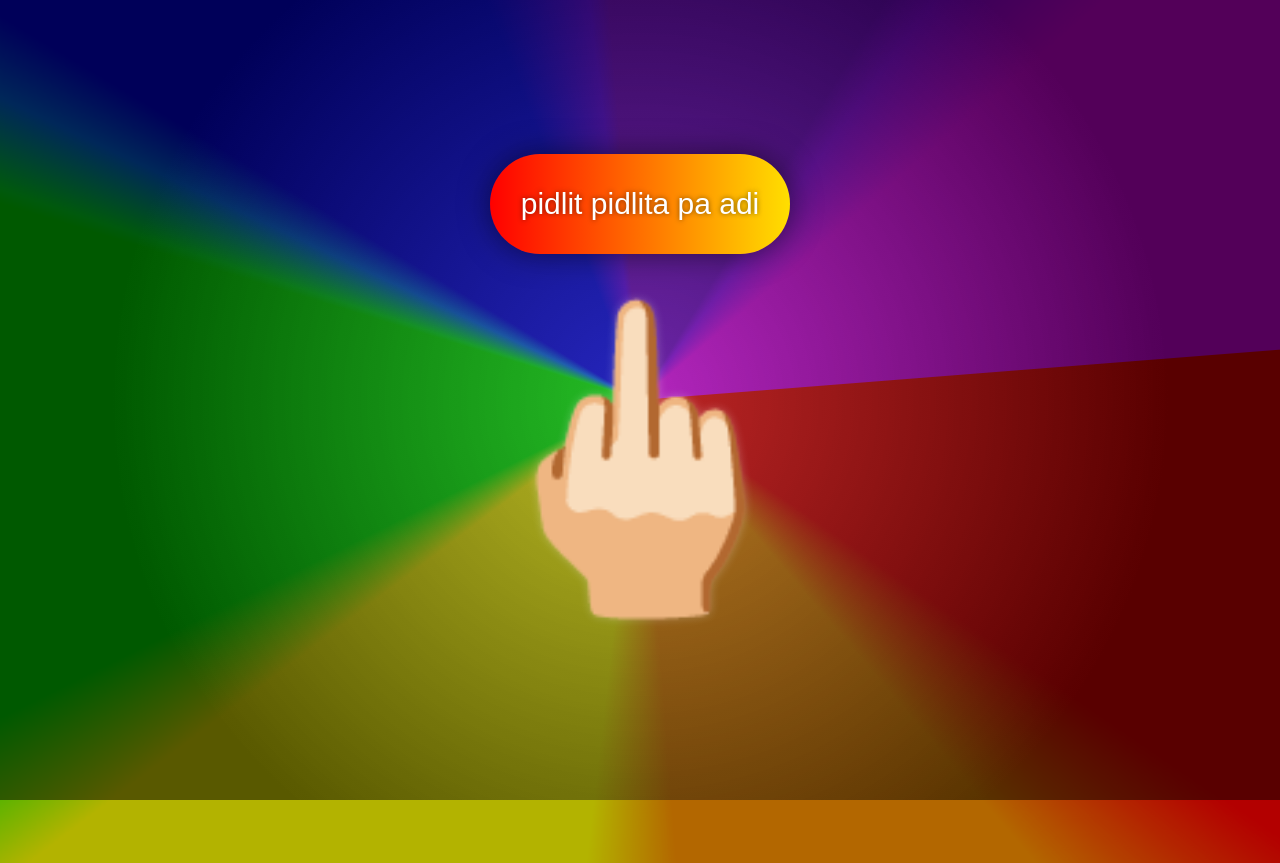
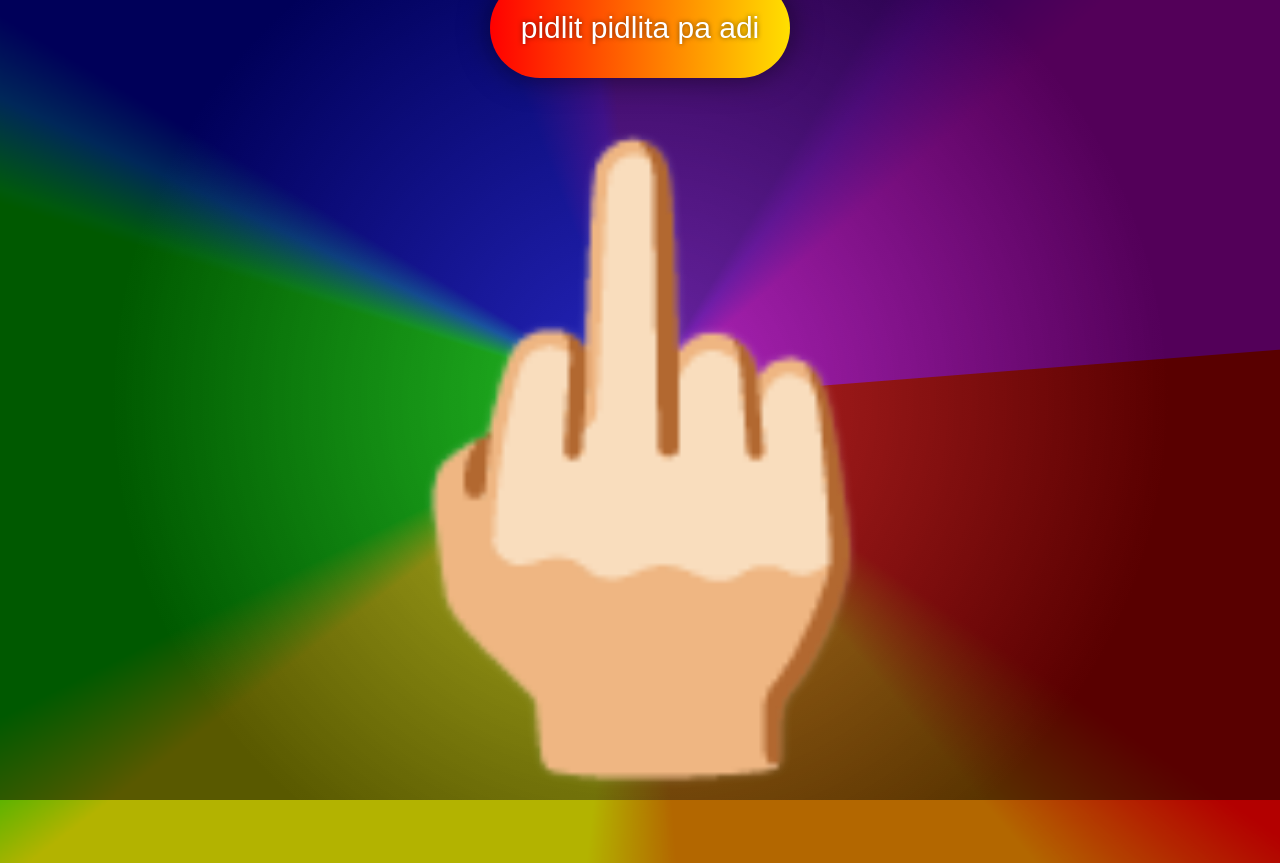
Before and after one commit to Ken-n7/hehe, a plain HTML site: page orca_share_media1748614672055_7334221513460186095.html in a window 1280 px wide. Both pictures are taken after a click on the button "pidlit pidlita adi". Before the commit the page ends 800 px from the top, so only its background shows below. Drawn offline with Linux system fonts and the light colour scheme.

Commit message:
Update orca_share_media1748614672055_7334221513460186095.html

```diff
--- a/orca_share_media1748614672055_7334221513460186095.html
+++ b/orca_share_media1748614672055_7334221513460186095.html
@@ -136,11 +136,11 @@
     const button = document.getElementById('button');
     const rainbowBg = document.querySelector('.rainbow-bg');
     let count = 0;
-    let size = 200;
+    let size = 400;
 
     button.addEventListener('click', function(){
       // Smooth size increase
-      size += 100;
+      size += 200;
 
       button.style.width = `${300 + count * 5}px`;
       button.style.height = `${100 + count * 3}px`;
```
